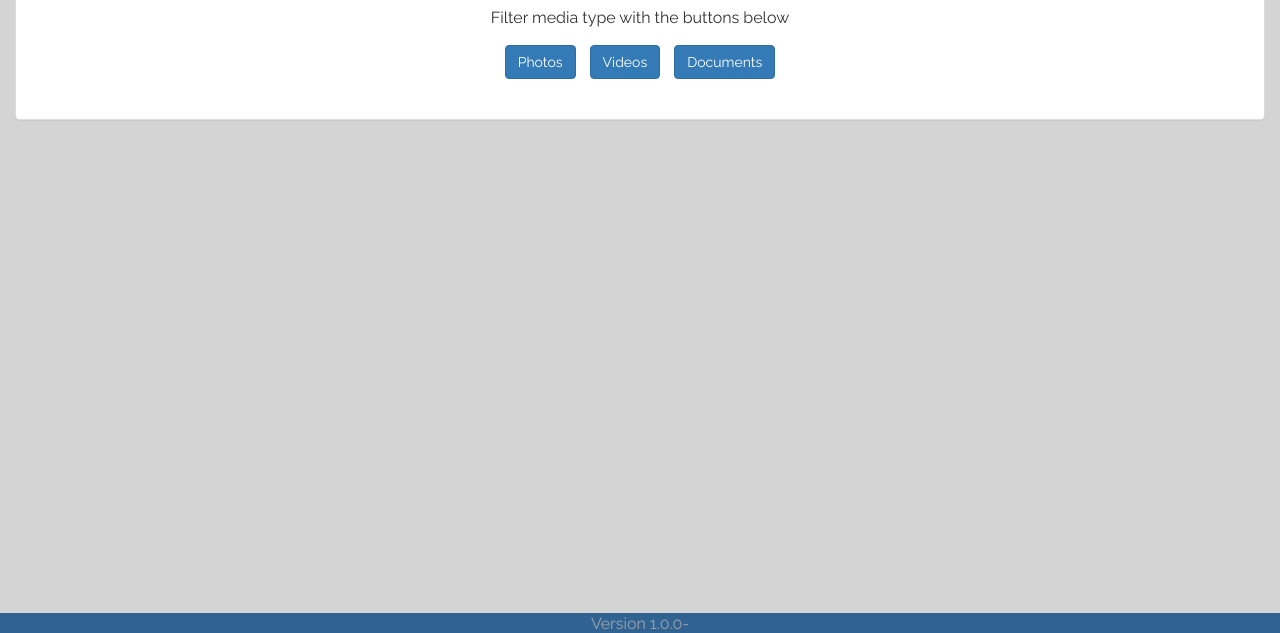
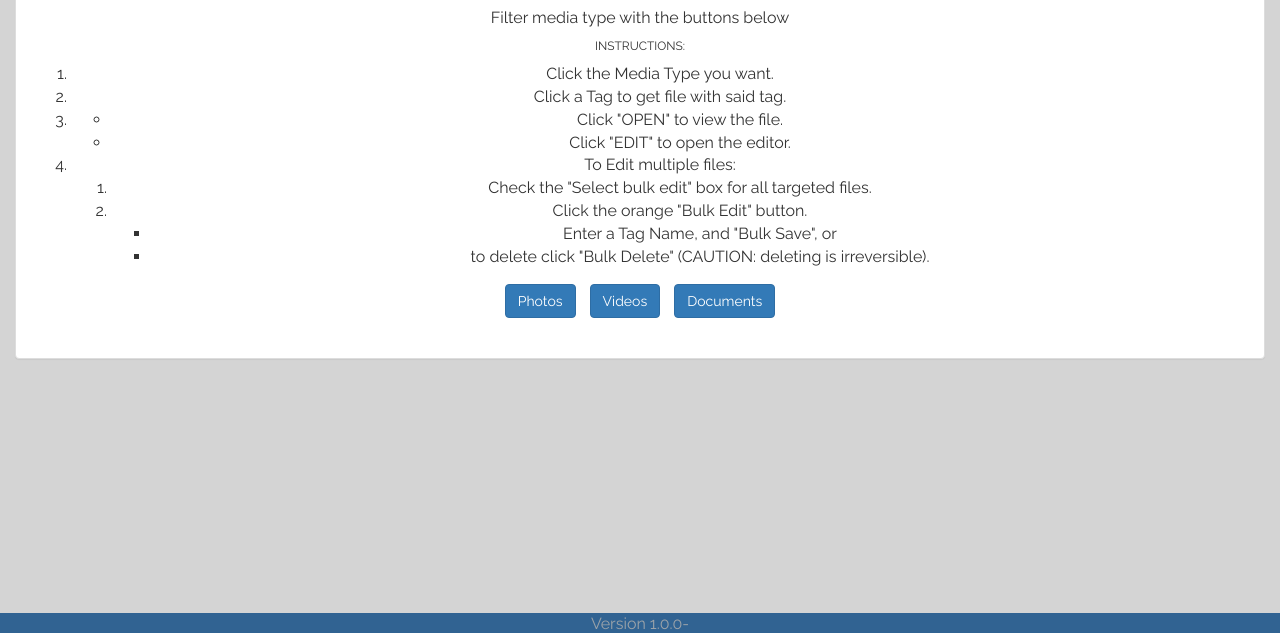
Before and after one commit to mgeatz/hcs, a website: page views/media.html in a window 1280 px wide. Shown: the part 167-800 px from the top of the page. Drawn offline with nearby package versions, Linux system fonts and the light colour scheme; no server answers.

Commit message:
Add some instructions

```diff
--- a/views/css/styles.css
+++ b/views/css/styles.css
@@ -63,6 +63,7 @@ h2 {
     height: 48px;
     margin: auto;
     position: relative;
+    border: none;
 }
 
 @media (min-width: 768px) {
--- a/views/media.html
+++ b/views/media.html
@@ -42,6 +42,27 @@
                 <div class="panel-body">
                     <h2>Media <sup>Tray 1</sup></h2>
                     <p>Filter media type with the buttons below</p>
+                    <h6>INSTRUCTIONS:</h6>
+                    <ol>
+                        <li>Click the Media Type you want.</li>
+                        <li>Click a Tag to get file with said tag.</li>
+                        <li>
+                            <ul>
+                                <li>Click "OPEN" to view the file.</li>
+                                <li>Click "EDIT" to open the editor.</li>
+                            </ul>
+                        </li>
+                        <li>To Edit multiple files:
+                            <ol>
+                                <li>Check the "Select bulk edit" box for all targeted files.</li>
+                                <li>Click the orange "Bulk Edit" button.</li>
+                                    <ul>
+                                        <li>Enter a Tag Name, and "Bulk Save", or</li>
+                                        <li>to delete click "Bulk Delete" (CAUTION: deleting is irreversible).</li>
+                                    </ul>
+                            </ol>
+                        </li>
+                    </ol>
                     <button class="btn btn-primary" id="photos">Photos</button>
                     <button class="btn btn-primary" id="videos">Videos</button>
                     <button class="btn btn-primary" id="docs">Documents</button>
```
Also changed, not shown: views/api.html (+2 -1 lines), views/index.html (+8 -1 lines), README.md.
